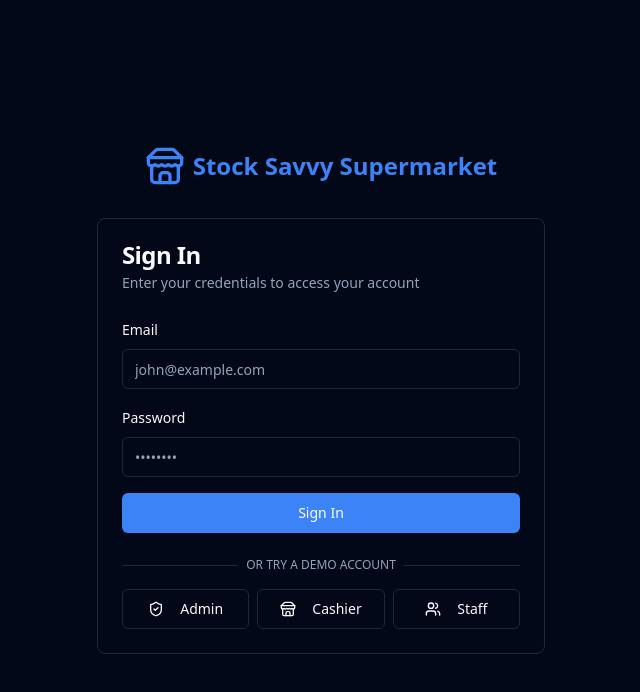
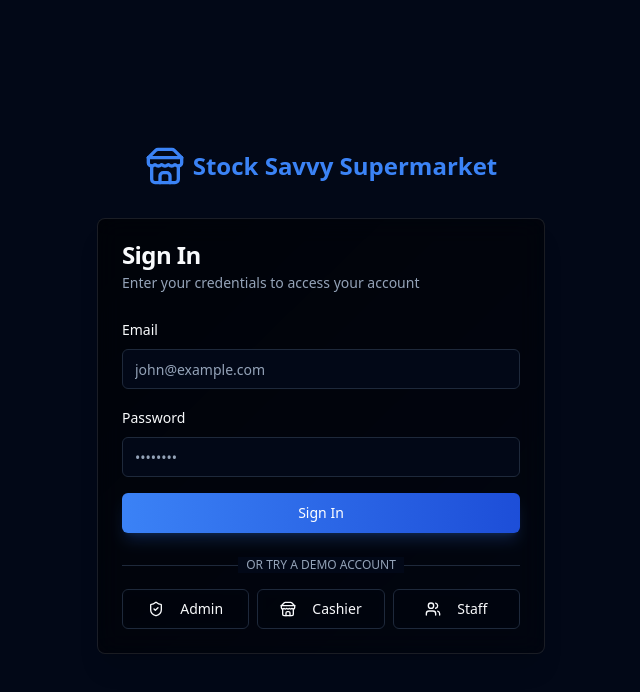
Before and after one commit to Parthhh13/stock-savvy-supermarket, a React (Vite) app: page /login in a window 1280 px wide. Shown: the top 692 px of the page, without its empty margins (319-959 px from the left). Built offline with nearby package versions, Linux system fonts and the light colour scheme.

Commit message:
Refactor: Apply gradient styles for a futuristic look
Update background and button styles to use gradients for a more modern and professional aesthetic.

```diff
--- a/src/components/dashboard/StatCard.tsx
+++ b/src/components/dashboard/StatCard.tsx
@@ -26,13 +26,15 @@ export function StatCard({
   iconColor = "text-primary",
 }: StatCardProps) {
   return (
-    <Card className={cn("overflow-hidden", className)}>
+    <Card className={cn("overflow-hidden backdrop-blur-lg border-white/5 shadow-lg", className)}>
       <CardHeader className="flex flex-row items-center justify-between pb-2 space-y-0">
-        <CardTitle className="text-sm font-medium">{title}</CardTitle>
-        <Icon className={cn("h-5 w-5", iconColor)} />
+        <CardTitle className="text-sm font-medium bg-clip-text text-transparent bg-gradient-to-r from-white to-gray-300">{title}</CardTitle>
+        <div className={cn("p-2 rounded-full bg-gradient-to-br from-white/10 to-transparent", iconColor)}>
+          <Icon className="h-5 w-5" />
+        </div>
       </CardHeader>
       <CardContent>
-        <div className="text-2xl font-bold">{value}</div>
+        <div className="text-2xl font-bold bg-clip-text text-transparent bg-gradient-to-r from-white to-gray-300">{value}</div>
         {description && <p className="text-xs text-muted-foreground mt-1">{description}</p>}
         {trend && (
           <div className="flex items-center mt-2">
--- a/src/components/layout/AppLayout.tsx
+++ b/src/components/layout/AppLayout.tsx
@@ -25,8 +25,8 @@ export function AppLayout({
   // If auth is still loading, show loading state
   if (isLoading) {
     return (
-      <div className="min-h-screen flex items-center justify-center bg-background">
-        <div className="animate-pulse text-lg font-medium">Loading...</div>
+      <div className="min-h-screen flex items-center justify-center bg-gradient-to-br from-[#111827] via-[#192339] to-[#0F172A]">
+        <div className="animate-pulse text-lg font-medium bg-clip-text text-transparent bg-gradient-to-r from-blue-400 to-violet-500">Loading...</div>
       </div>
     );
   }
@@ -44,12 +44,12 @@ export function AppLayout({
     !allowedRoles.includes(user?.role || '')
   ) {
     return (
-      <div className="min-h-screen flex flex-col items-center justify-center bg-background p-4">
-        <h1 className="text-2xl font-bold mb-4">Access Denied</h1>
+      <div className="min-h-screen flex flex-col items-center justify-center bg-gradient-to-br from-[#111827] via-[#192339] to-[#0F172A] p-4">
+        <h1 className="text-2xl font-bold mb-4 bg-clip-text text-transparent bg-gradient-to-r from-red-400 to-pink-600">Access Denied</h1>
         <p className="text-muted-foreground mb-6">
           You don't have permission to access this page.
         </p>
-        <a href="/" className="px-4 py-2 bg-primary text-primary-foreground rounded">
+        <a href="/" className="px-4 py-2 gradient-primary rounded">
           Return to Dashboard
         </a>
       </div>
@@ -57,7 +57,7 @@ export function AppLayout({
   }
 
   return (
-    <div className="min-h-screen flex flex-col bg-background">
+    <div className="min-h-screen flex flex-col">
       <Header sidebarOpen={sidebarOpen} toggleSidebar={toggleSidebar} />
 
       <div className="flex flex-1 overflow-hidden">
--- a/src/components/ui/button.tsx
+++ b/src/components/ui/button.tsx
@@ -1,3 +1,4 @@
+
 import * as React from "react"
 import { Slot } from "@radix-ui/react-slot"
 import { cva, type VariantProps } from "class-variance-authority"
@@ -9,15 +10,17 @@ const buttonVariants = cva(
   {
     variants: {
       variant: {
-        default: "bg-primary text-primary-foreground hover:bg-primary/90",
+        default: "gradient-primary text-primary-foreground shadow-lg shadow-primary/20",
         destructive:
-          "bg-destructive text-destructive-foreground hover:bg-destructive/90",
+          "gradient-destructive text-destructive-foreground shadow-lg shadow-destructive/20",
         outline:
-          "border border-input bg-background hover:bg-accent hover:text-accent-foreground",
+          "border border-input bg-background/30 backdrop-blur-sm hover:bg-accent/10 hover:text-accent-foreground",
         secondary:
-          "bg-secondary text-secondary-foreground hover:bg-secondary/80",
-        ghost: "hover:bg-accent hover:text-accent-foreground",
+          "gradient-secondary text-secondary-foreground shadow-lg shadow-secondary/20",
+        ghost: "hover:bg-accent/10 hover:text-accent-foreground",
         link: "text-primary underline-offset-4 hover:underline",
+        success: "gradient-success text-white shadow-lg shadow-success/20",
+        accent: "gradient-accent text-white shadow-lg shadow-accent/20",
       },
       size: {
         default: "h-10 px-4 py-2",
--- a/src/components/ui/card.tsx
+++ b/src/components/ui/card.tsx
@@ -1,3 +1,4 @@
+
 import * as React from "react"
 
 import { cn } from "@/lib/utils"
@@ -9,7 +10,7 @@ const Card = React.forwardRef<
   <div
     ref={ref}
     className={cn(
-      "rounded-lg border bg-card text-card-foreground shadow-sm",
+      "rounded-lg border gradient-card text-card-foreground shadow-xl",
       className
     )}
     {...props}
--- a/src/index.css
+++ b/src/index.css
@@ -7,28 +7,20 @@
   :root {
     --background: 222.2 84% 4.9%;
     --foreground: 210 40% 98%;
-
     --card: 222.2 84% 4.9%;
     --card-foreground: 210 40% 98%;
-
     --popover: 222.2 84% 4.9%;
     --popover-foreground: 210 40% 98%;
-
     --primary: 217 91.2% 59.8%;
     --primary-foreground: 0 0% 100%;
-
     --secondary: 217.2 32.6% 17.5%;
     --secondary-foreground: 210 40% 98%;
-
     --muted: 217.2 32.6% 17.5%;
     --muted-foreground: 215 20.2% 65.1%;
-
     --accent: 217.2 32.6% 17.5%;
     --accent-foreground: 210 40% 98%;
-
     --destructive: 0 62.8% 30.6%;
     --destructive-foreground: 210 40% 98%;
-
     --border: 217.2 32.6% 17.5%;
     --input: 217.2 32.6% 17.5%;
     --ring: 217 91.2% 59.8%;
@@ -61,8 +53,9 @@
   }
 
   body {
-    @apply bg-background text-foreground;
+    @apply bg-gradient-to-br from-[#111827] via-[#192339] to-[#0F172A] text-foreground min-h-screen;
     font-feature-settings: "ss01", "ss02", "cv01", "cv02", "cv03";
+    background-attachment: fixed;
   }
 
   .glass-morphism {
@@ -82,3 +75,29 @@
     display: none;
   }
 }
+
+@layer utilities {
+  .gradient-primary {
+    @apply bg-gradient-to-r from-[#3B82F6] to-[#1D4ED8] hover:from-[#2563EB] hover:to-[#1E40AF] transition-all duration-300;
+  }
+
+  .gradient-secondary {
+    @apply bg-gradient-to-r from-[#6366F1] to-[#4F46E5] hover:from-[#4F46E5] hover:to-[#4338CA] transition-all duration-300;
+  }
+
+  .gradient-success {
+    @apply bg-gradient-to-r from-[#10B981] to-[#059669] hover:from-[#059669] hover:to-[#047857] transition-all duration-300;
+  }
+
+  .gradient-destructive {
+    @apply bg-gradient-to-r from-[#EF4444] to-[#DC2626] hover:from-[#DC2626] hover:to-[#B91C1C] transition-all duration-300;
+  }
+
+  .gradient-accent {
+    @apply bg-gradient-to-r from-[#8B5CF6] to-[#7C3AED] hover:from-[#7C3AED] hover:to-[#6D28D9] transition-all duration-300;
+  }
+
+  .gradient-card {
+    @apply bg-gradient-to-br from-black/60 to-black/30 backdrop-blur-md border border-white/10;
+  }
+}
```
Also changed, not shown: src/App.css (+9 -2 lines).
